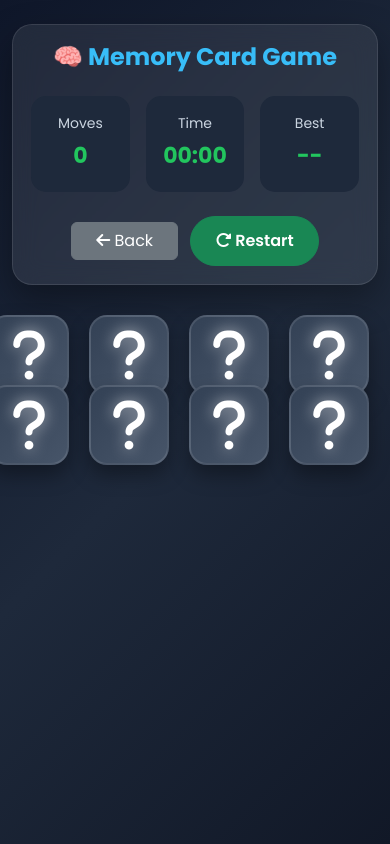
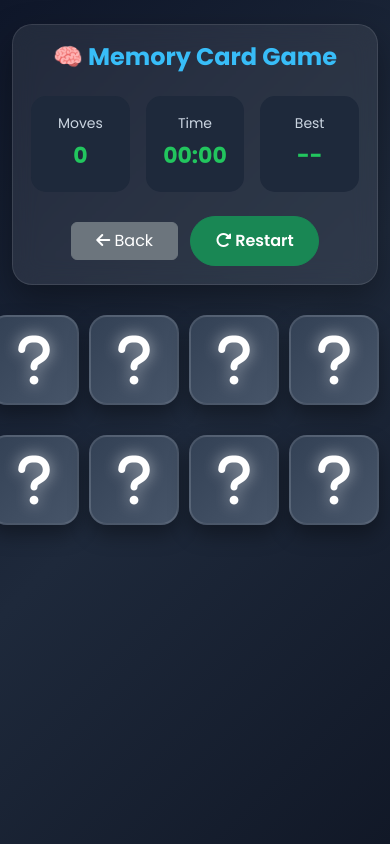
Before and after one commit to Aniket07-coder/memory-card-game, a plain HTML site: page index.html in a window 390 px wide. Both pictures are taken after a click on the button "▶ Start Game". Drawn offline with nearby package versions, Linux system fonts and the light colour scheme.

Commit message:
Updated Game

```diff
--- a/style.css
+++ b/style.css
@@ -161,9 +161,10 @@ body{
     }
 
     .card-box{
-        height: 80px;width: 80px;
-        border-radius: 10px;
-        font-size: 24px;
+        height: 90px;width: 90px;
+        border-radius: 12px;
+        font-size: 22px;
+        margin-bottom: 10px;
     }
 
     .game-header h1{
```
